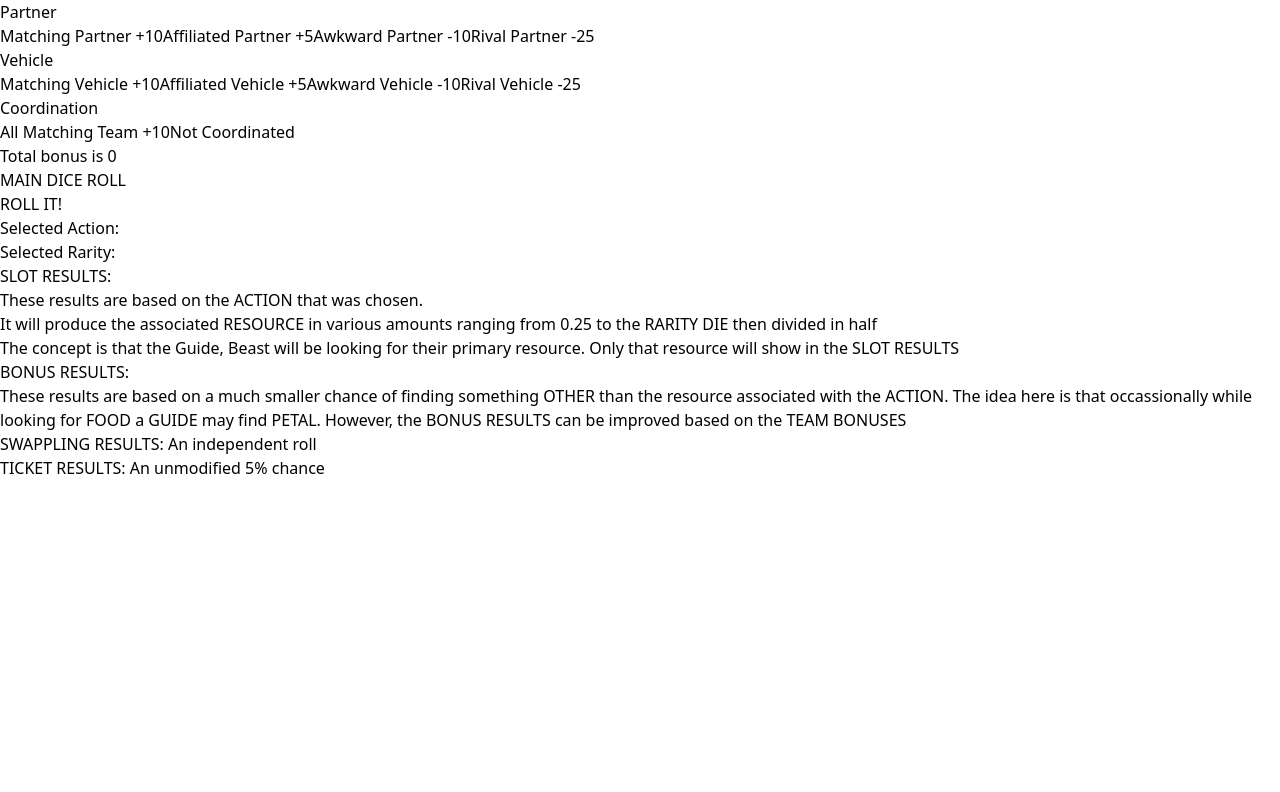
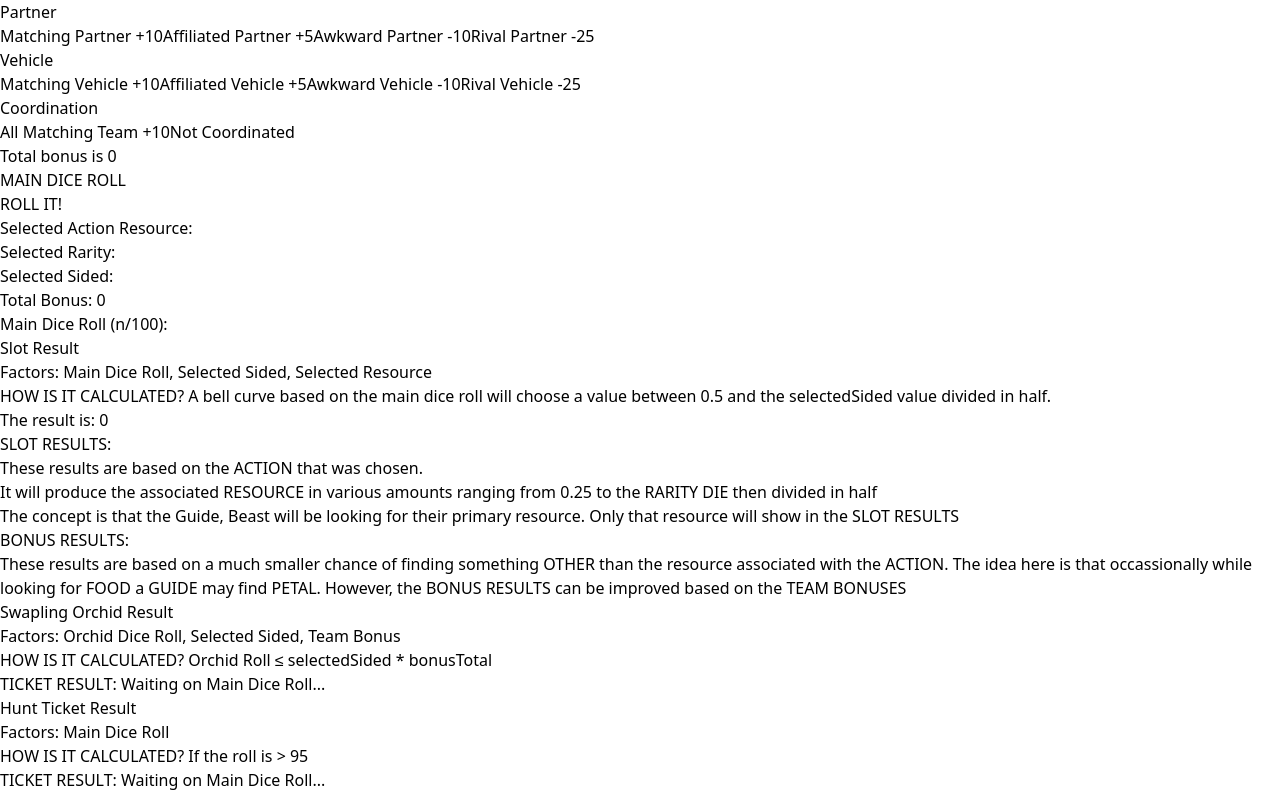
Before and after one commit to stargelnaz/oh-logic, a React (Create React App) app: page / in a window 1280 px wide. Shown: the part 216-1008 px from the top of the page. Before the commit the page ends 800 px from the top, so only its background shows below. Built offline with nearby package versions, Linux system fonts and the light colour scheme.

Commit message:
added swapling orchid result details

```diff
--- a/src/App.js
+++ b/src/App.js
@@ -1,9 +1,10 @@
 import React, { useState } from 'react';
 import teamData from './team.json';
-
+import CalculateResult from './CalculateResult';
 const App = () => {
   const [selectedAction, setSelectedAction] = useState(null);
   const [selectedRarity, setSelectedRarity] = useState(null);
+  const [selectedSided, setSelectedSided] = useState(null);
   const [selectedSubcategories, setSelectedSubcategories] = useState({});
   const [bonusTotal, setBonusTotal] = useState(0);
   const [randomNumber, setRandomNumber] = useState(null);
@@ -18,7 +19,11 @@ const App = () => {
   };
 
   const handleRarityClick = (rarity) => {
+    const selectedDice = teamData.dice.find(
+      (diceItem) => diceItem.rarity === rarity
+    );
     setSelectedRarity(rarity);
+    setSelectedSided(selectedDice.sided);
   };
 
   const handleSubcategoryClick = (category, subcategoryValue) => {
@@ -27,7 +32,7 @@ const App = () => {
       [category]: subcategoryValue
     }));
 
-    calculateTotalBonus(); // Update the total bonus
+    calculateTotalBonus(); //
   };
 
   const calculateTotalBonus = () => {
@@ -216,8 +221,33 @@ const App = () => {
       </div>
 
       <div className='w-1/2 bg-gray-200'>
-        <div>Selected Action: {selectedAction}</div>
-        <div>Selected Rarity: {selectedRarity}</div>
+        <div className='flex flex-col m-5 p-6 border border-blue-500'>
+          <div>Selected Action Resource: {selectedAction}</div>
+          <div>Selected Rarity: {selectedRarity}</div>
+          <div>Selected Sided: {selectedSided}</div>
+          <div>Total Bonus: {bonusTotal}</div>
+          <div>Main Dice Roll (n/100): {randomNumber}</div>
+        </div>
+
+        <div className='flex flex-col m-5 p-6 border border-white bg-blue-300'>
+          <div className='font-bold text-2xl'>Slot Result</div>
+          <p>
+            <span className='font-bold text-gray-600'>
+              Factors: Main Dice Roll, Selected Sided, Selected Resource
+            </span>
+          </p>
+          <p>
+            <span className='font-bold'>HOW IS IT CALCULATED?</span> A bell
+            curve based on the main dice roll will choose a value between 0.5
+            and the selectedSided value divided in half.
+          </p>
+          <div>
+            <CalculateResult
+              randomNumber={randomNumber}
+              selectedSided={selectedSided}
+            />
+          </div>
+        </div>
         <div>
           SLOT RESULTS:
           <p className='italic'>
@@ -236,8 +266,55 @@ const App = () => {
           that occassionally while looking for FOOD a GUIDE may find PETAL.
           However, the BONUS RESULTS can be improved based on the TEAM BONUSES
         </p>
-        <div>SWAPPLING RESULTS: An independent roll</div>
-        <div>TICKET RESULTS: An unmodified 5% chance</div>
+        {/* --------------------------------------------------------------------------------SWAPLING RESULT */}
+        <div className='flex flex-col m-5 p-6 border border-white bg-blue-300'>
+          <div className='font-bold text-2xl'>Swapling Orchid Result</div>
+          <p>
+            <span className='font-bold text-gray-600'>
+              Factors: Orchid Dice Roll, Selected Sided, Team Bonus
+            </span>
+          </p>
+          <p>
+            <span className='font-bold'>HOW IS IT CALCULATED?</span> Orchid Roll
+            &le; selectedSided * bonusTotal
+          </p>
+          <div>
+            {randomNumber === null ||
+            randomNumber === 0 ||
+            randomNumber === undefined ? (
+              <div>TICKET RESULT: Waiting on Main Dice Roll...</div>
+            ) : randomNumber > 95 ? (
+              <div>TICKET RESULT: WINNER!</div>
+            ) : (
+              <div>TICKET RESULT: Nope</div>
+            )}
+          </div>
+        </div>
+
+        {/* --------------------------------------------------------------------------------TICKET RESULT */}
+        <div className='flex flex-col m-5 p-6 border border-white bg-blue-300'>
+          <div className='font-bold text-2xl'>Hunt Ticket Result</div>
+          <p>
+            <span className='font-bold text-gray-600'>
+              Factors: Main Dice Roll
+            </span>
+          </p>
+          <p>
+            <span className='font-bold'>HOW IS IT CALCULATED?</span> If the roll
+            is > 95
+          </p>
+          <div>
+            {randomNumber === null ||
+            randomNumber === 0 ||
+            randomNumber === undefined ? (
+              <div>TICKET RESULT: Waiting on Main Dice Roll...</div>
+            ) : randomNumber > 95 ? (
+              <div>TICKET RESULT: WINNER!</div>
+            ) : (
+              <div>TICKET RESULT: Nope</div>
+            )}
+          </div>
+        </div>
       </div>
     </div>
   );
--- /dev/null
+++ b/src/CalculateResult.js
@@ -0,0 +1,13 @@
+import React from 'react';
+
+const CalculateResult = ({ randomNumber, selectedSided }) => {
+  const result = (randomNumber * selectedSided) / 100;
+
+  return (
+    <div>
+      <p>The result is: {result}</p>
+    </div>
+  );
+};
+
+export default CalculateResult;
```
